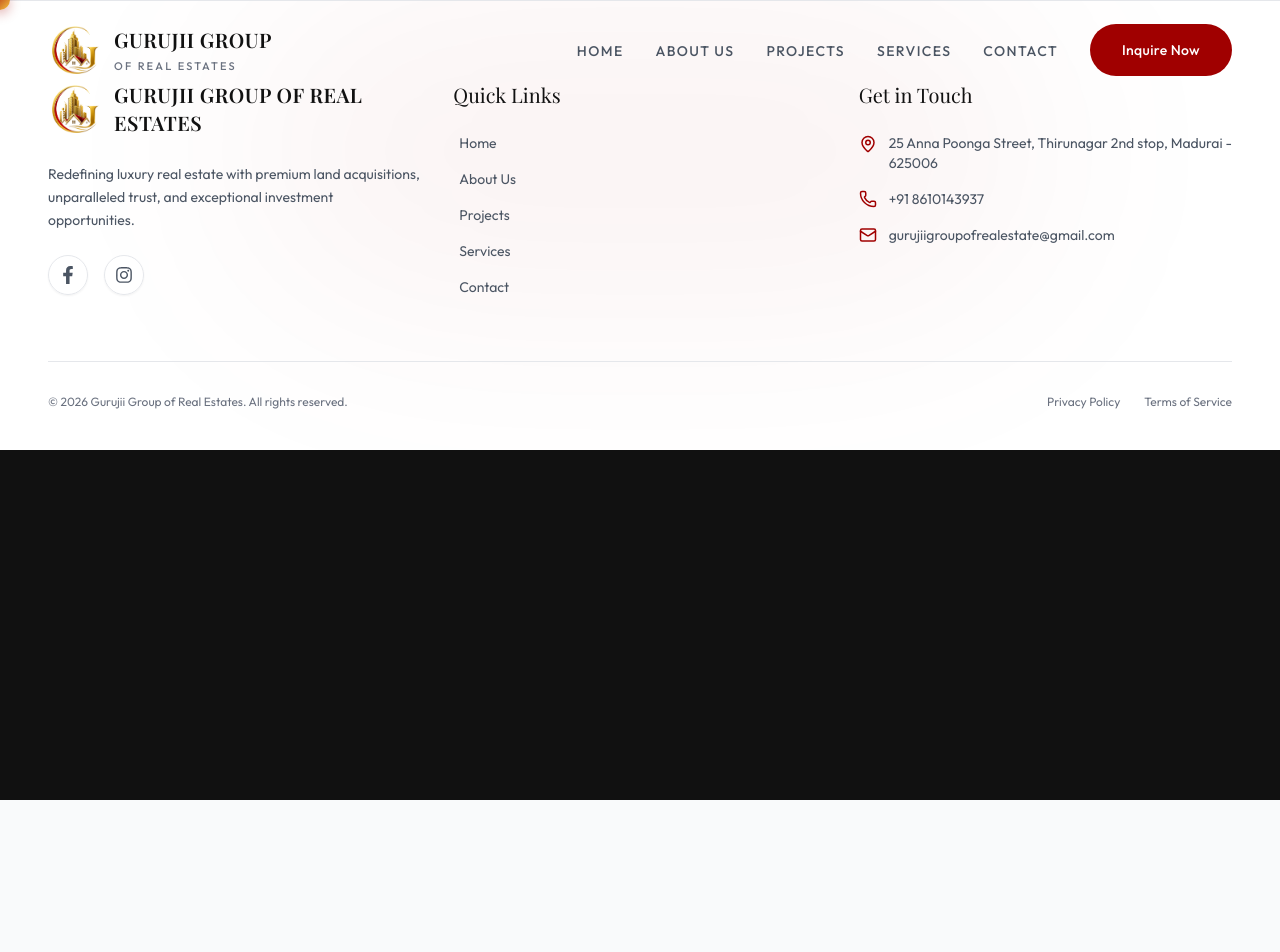
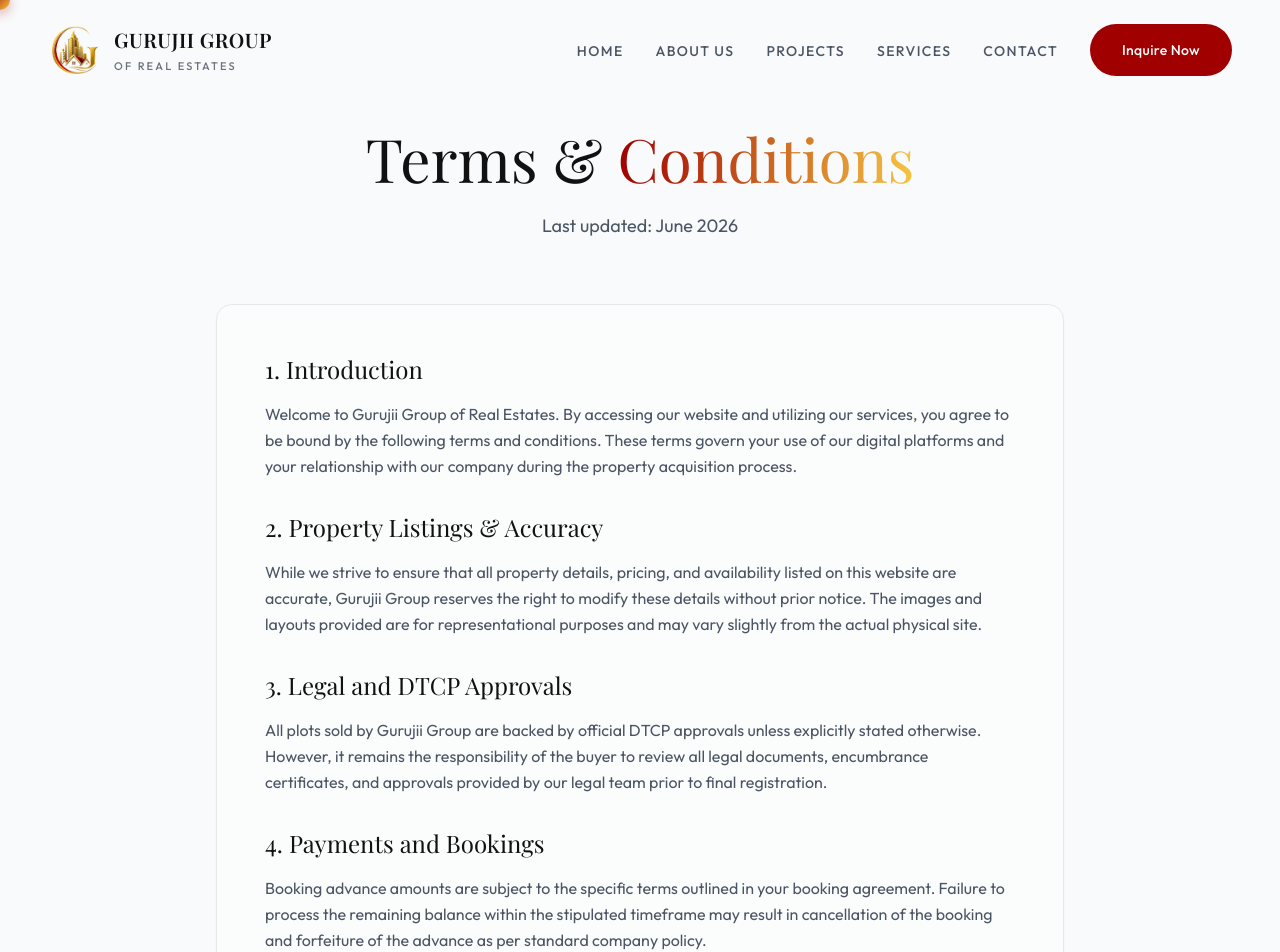
Before and after one commit to gurujiigroupofrealestate-sudo/website-, a React (Vite) app: page /terms in a window 1280 px wide. Shown: the top 952 px of the page. Before the commit the page ends 800 px from the top, so only its background shows below. Built offline with nearby package versions, Linux system fonts and the light colour scheme; a web font is replaced by a local one.

Commit message:
Add FAQ and Terms & Conditions pages with matching UI

```diff
--- a/src/App.jsx
+++ b/src/App.jsx
@@ -13,6 +13,8 @@
 import Projects from './pages/Projects'
 import Services from './pages/Services'
 import Contact from './pages/Contact'
+import FAQ from './pages/FAQ'
+import Terms from './pages/Terms'
 
 // ScrollToTop component to handle route changes
 const ScrollToTop = () => {
@@ -75,6 +77,8 @@
             <Route path="/projects" element={<Projects />} />
             <Route path="/services" element={<Services />} />
             <Route path="/contact" element={<Contact />} />
+            <Route path="/faq" element={<FAQ />} />
+            <Route path="/terms" element={<Terms />} />
           </Routes>
         </AnimatePresence>
 
--- a/src/components/Footer.jsx
+++ b/src/components/Footer.jsx
@@ -101,9 +101,9 @@
           <p className="text-gray-500 text-xs text-center md:text-left">
             &copy; {new Date().getFullYear()} Gurujii Group of Real Estates. All rights reserved.
           </p>
-          <div className="flex gap-6 text-gray-500 text-xs">
-            <Link to="#" className="hover:text-primary transition-colors">Privacy Policy</Link>
-            <Link to="#" className="hover:text-primary transition-colors">Terms of Service</Link>
+          <div className="flex gap-6 text-gray-500 text-xs font-medium">
+            <Link to="/faq" className="hover:text-primary transition-colors">FAQ</Link>
+            <Link to="/terms" className="hover:text-primary transition-colors">Terms & Conditions</Link>
           </div>
         </motion.div>
       </div>
--- /dev/null
+++ b/src/pages/FAQ.jsx
@@ -0,0 +1,99 @@
+import React, { useState } from 'react';
+import { motion, AnimatePresence } from 'framer-motion';
+import { ChevronDown, ChevronUp } from 'lucide-react';
+
+const FAQ = () => {
+  const [openIndex, setOpenIndex] = useState(null);
+
+  const faqs = [
+    {
+      question: "Are all your plots DTCP approved?",
+      answer: "Yes, absolutely. Every single plot we offer at Gurujii Group is fully DTCP (Directorate of Town and Country Planning) approved. We prioritize providing our clients with 100% legal, hassle-free, and secure land investments."
+    },
+    {
+      question: "Do you arrange site visits for prospective buyers?",
+      answer: "We certainly do. We offer complimentary, guided site visits for all our projects in and around Madurai. Our real estate experts will accompany you, explain the layout, and answer any questions you have on-site."
+    },
+    {
+      question: "Can you assist with the property registration process?",
+      answer: "Yes, our dedicated legal and administrative team handles the entire property registration process for you. From document verification at the sub-registrar office to handing over the final registered deed, we ensure a smooth experience."
+    },
+    {
+      question: "Are bank loans available for purchasing your plots?",
+      answer: "Yes! Because our layouts are strictly DTCP approved, major nationalized and private banks easily process loans for our properties. We can also connect you with our banking partners for faster processing."
+    },
+    {
+      question: "Why should I invest in Madurai real estate now?",
+      answer: "Madurai is experiencing rapid infrastructural growth, including IT parks, new highways, and industrial corridors. Investing now ensures you secure prime land at competitive prices before the inevitable appreciation in the coming years."
+    }
+  ];
+
+  return (
+    <div className="bg-gray-50 min-h-screen pt-32 pb-20">
+      <div className="container mx-auto px-6 max-w-4xl">
+
+        {/* Header */}
+        <div className="text-center mb-16">
+          <motion.h1
+            initial={{ opacity: 0, y: 30 }}
+            animate={{ opacity: 1, y: 0 }}
+            transition={{ duration: 0.8 }}
+            className="text-4xl md:text-6xl font-serif text-black-matte mb-6"
+          >
+            Frequently Asked <span className="text-gradient">Questions</span>
+          </motion.h1>
+          <motion.p
+            initial={{ opacity: 0 }}
+            animate={{ opacity: 1 }}
+            transition={{ duration: 0.8, delay: 0.2 }}
+            className="text-gray-600 text-lg"
+          >
+            Everything you need to know about investing with Gurujii Group.
+          </motion.p>
+        </div>
+
+        {/* FAQ Accordion */}
+        <div className="space-y-4">
+          {faqs.map((faq, index) => (
+            <motion.div
+              key={index}
+              initial={{ opacity: 0, y: 20 }}
+              animate={{ opacity: 1, y: 0 }}
+              transition={{ duration: 0.5, delay: index * 0.1 }}
+              className="glass-panel-light overflow-hidden transition-all duration-300 hover:border-primary/30"
+            >
+              <button
+                onClick={() => setOpenIndex(openIndex === index ? null : index)}
+                className="w-full px-6 py-5 text-left flex justify-between items-center focus:outline-none"
+              >
+                <span className="font-serif font-medium text-lg text-black-matte pr-8">{faq.question}</span>
+                {openIndex === index ?
+                  <ChevronUp className="text-primary shrink-0" size={24} /> :
+                  <ChevronDown className="text-gray-400 shrink-0" size={24} />
+                }
+              </button>
+
+              <AnimatePresence>
+                {openIndex === index && (
+                  <motion.div
+                    initial={{ height: 0, opacity: 0 }}
+                    animate={{ height: 'auto', opacity: 1 }}
+                    exit={{ height: 0, opacity: 0 }}
+                    transition={{ duration: 0.3 }}
+                  >
+                    <div className="px-6 pb-6 pt-2 text-gray-600 leading-relaxed border-t border-gray-100 mt-2">
+                      {faq.answer}
+                    </div>
+                  </motion.div>
+                )}
+              </AnimatePresence>
+            </motion.div>
+          ))}
+        </div>
+
+      </div>
+    </div>
+  );
+};
+
+export default FAQ;
--- /dev/null
+++ b/src/pages/Terms.jsx
@@ -0,0 +1,72 @@
+import React from 'react';
+import { motion } from 'framer-motion';
+
+const Terms = () => {
+  return (
+    <div className="bg-gray-50 min-h-screen pt-32 pb-20">
+      <div className="container mx-auto px-6 max-w-4xl">
+
+        {/* Header */}
+        <div className="text-center mb-16">
+          <motion.h1
+            initial={{ opacity: 0, y: 30 }}
+            animate={{ opacity: 1, y: 0 }}
+            transition={{ duration: 0.8 }}
+            className="text-4xl md:text-6xl font-serif text-black-matte mb-6"
+          >
+            Terms & <span className="text-gradient">Conditions</span>
+          </motion.h1>
+          <motion.p
+            initial={{ opacity: 0 }}
+            animate={{ opacity: 1 }}
+            transition={{ duration: 0.8, delay: 0.2 }}
+            className="text-gray-600 text-lg"
+          >
+            Last updated: June 2026
+          </motion.p>
+        </div>
+
+        {/* Content */}
+        <motion.div
+          initial={{ opacity: 0, y: 20 }}
+          animate={{ opacity: 1, y: 0 }}
+          transition={{ duration: 0.8, delay: 0.3 }}
+          className="glass-panel-light p-8 md:p-12 prose prose-lg max-w-none text-gray-600"
+        >
+          <h3 className="text-2xl font-serif text-black-matte mb-4">1. Introduction</h3>
+          <p className="mb-6 leading-relaxed">
+            Welcome to Gurujii Group of Real Estates. By accessing our website and utilizing our services, you agree to be bound by the following terms and conditions. These terms govern your use of our digital platforms and your relationship with our company during the property acquisition process.
+          </p>
+
+          <h3 className="text-2xl font-serif text-black-matte mb-4 mt-8">2. Property Listings & Accuracy</h3>
+          <p className="mb-6 leading-relaxed">
+            While we strive to ensure that all property details, pricing, and availability listed on this website are accurate, Gurujii Group reserves the right to modify these details without prior notice. The images and layouts provided are for representational purposes and may vary slightly from the actual physical site.
+          </p>
+
+          <h3 className="text-2xl font-serif text-black-matte mb-4 mt-8">3. Legal and DTCP Approvals</h3>
+          <p className="mb-6 leading-relaxed">
+            All plots sold by Gurujii Group are backed by official DTCP approvals unless explicitly stated otherwise. However, it remains the responsibility of the buyer to review all legal documents, encumbrance certificates, and approvals provided by our legal team prior to final registration.
+          </p>
+
+          <h3 className="text-2xl font-serif text-black-matte mb-4 mt-8">4. Payments and Bookings</h3>
+          <p className="mb-6 leading-relaxed">
+            Booking advance amounts are subject to the specific terms outlined in your booking agreement. Failure to process the remaining balance within the stipulated timeframe may result in cancellation of the booking and forfeiture of the advance as per standard company policy.
+          </p>
+
+          <h3 className="text-2xl font-serif text-black-matte mb-4 mt-8">5. Privacy and Data Security</h3>
+          <p className="mb-6 leading-relaxed">
+            We value your privacy. Any personal information, phone numbers, or email addresses submitted through our contact forms or WhatsApp integrations will be used strictly for communication regarding your real estate inquiry. We do not sell your data to third-party marketing agencies.
+          </p>
+
+          <h3 className="text-2xl font-serif text-black-matte mb-4 mt-8">6. Governing Law</h3>
+          <p className="mb-6 leading-relaxed">
+            These terms and conditions shall be governed by and construed in accordance with the laws of India. Any disputes arising out of property transactions or website usage shall be subject to the exclusive jurisdiction of the courts located in Madurai, Tamil Nadu.
+          </p>
+        </motion.div>
+
+      </div>
+    </div>
+  );
+};
+
+export default Terms;
```
Also changed, not shown: 2 other files (tests, documents, lock files or other folders).
